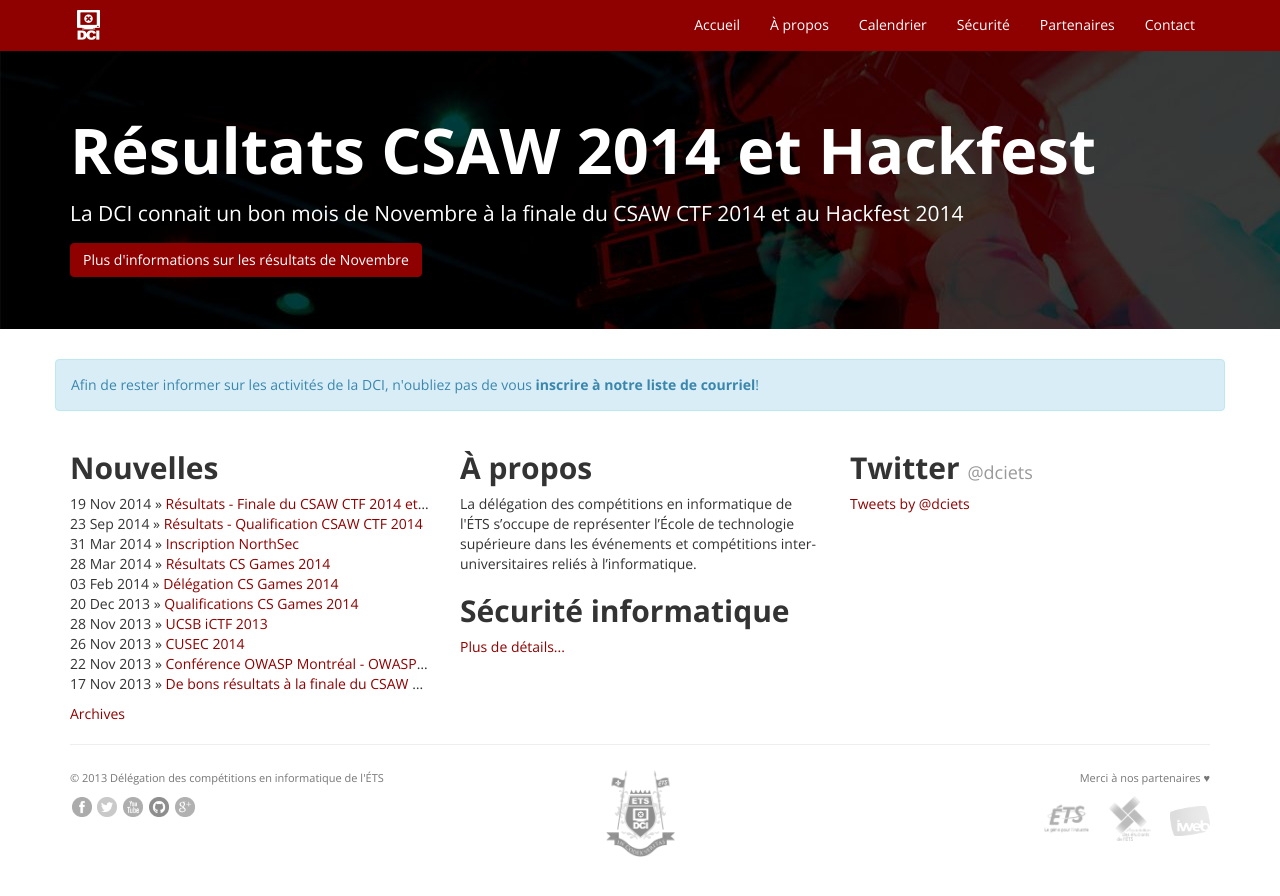
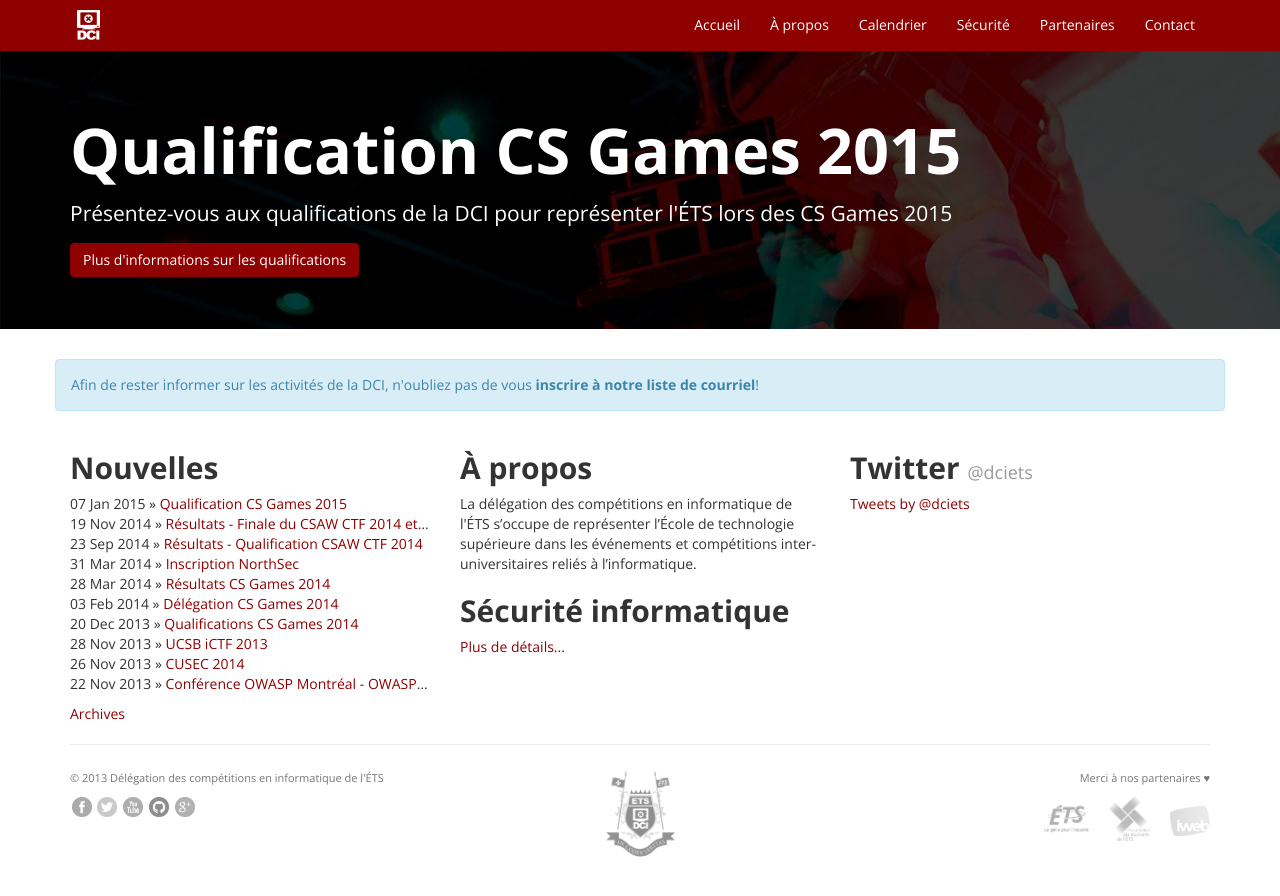
Before and after one commit to dciets/dciets.github.io, a Jekyll site: the page built from index.html, in a window 1280 px wide. Shown: the top 896 px of the page. Built offline with Jekyll 4.4.1, drawn with Linux system fonts in a browser that asks for light colours; Markdown is read by kramdown in place of the engine named in the settings; comment, search, counter and statistics services are not loaded.

Commit message:
Add 2015-01-07-qualification-cs-games-2015.markdown

```diff
--- a/index.html
+++ b/index.html
@@ -4,9 +4,9 @@ layout: default
 <!-- Jumbotron -->
 <div class='jumbotron'>
   <div class='container'>
-    <h1>Résultats CSAW 2014 et Hackfest</h1>
-    <div class='p'>La DCI connait un bon mois de Novembre à la finale du CSAW CTF 2014 et au Hackfest 2014</div>
-    <a class='btn btn-primary btn-md' href='/news/2014/11/19/resultats-finaux-csaw/'>Plus d'informations sur les résultats de Novembre</a>
+    <h1>Qualification CS Games 2015</h1>
+    <div class='p'>Présentez-vous aux qualifications de la DCI pour représenter l'ÉTS lors des CS Games 2015</div>
+    <a class='btn btn-primary btn-md' href='news/2015/01/07/qualification-cs-games-2015/'>Plus d'informations sur les qualifications</a>
   </div>
 </div>
 <div class='container'>
```
Also changed, not shown: news/_posts/2015-01-07-qualification-cs-games-2015.markdown (added, +19 -0 lines).
